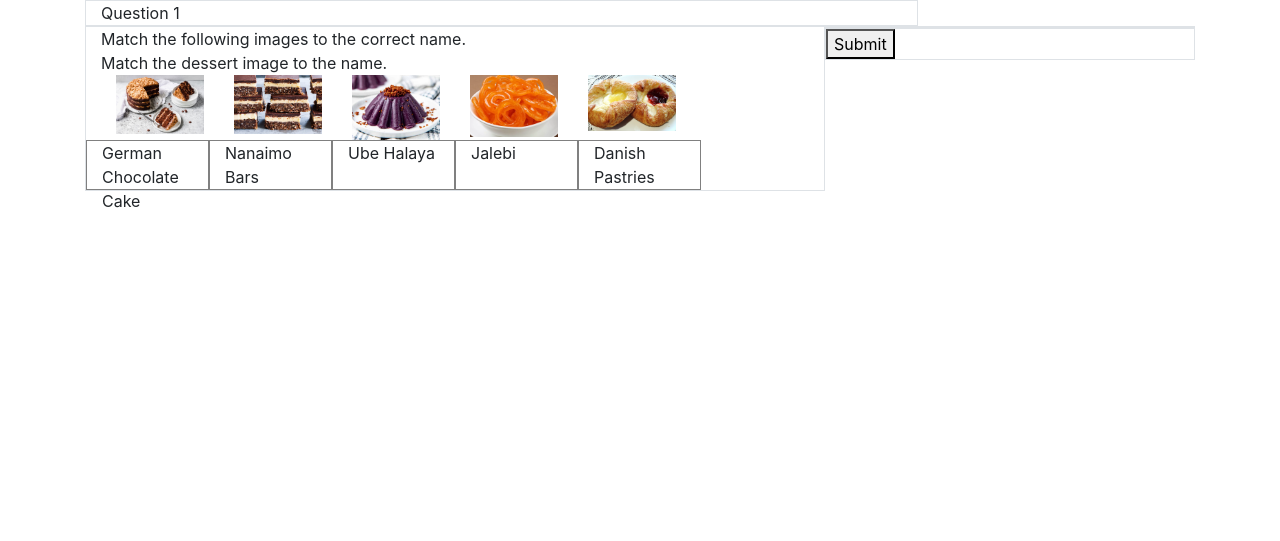
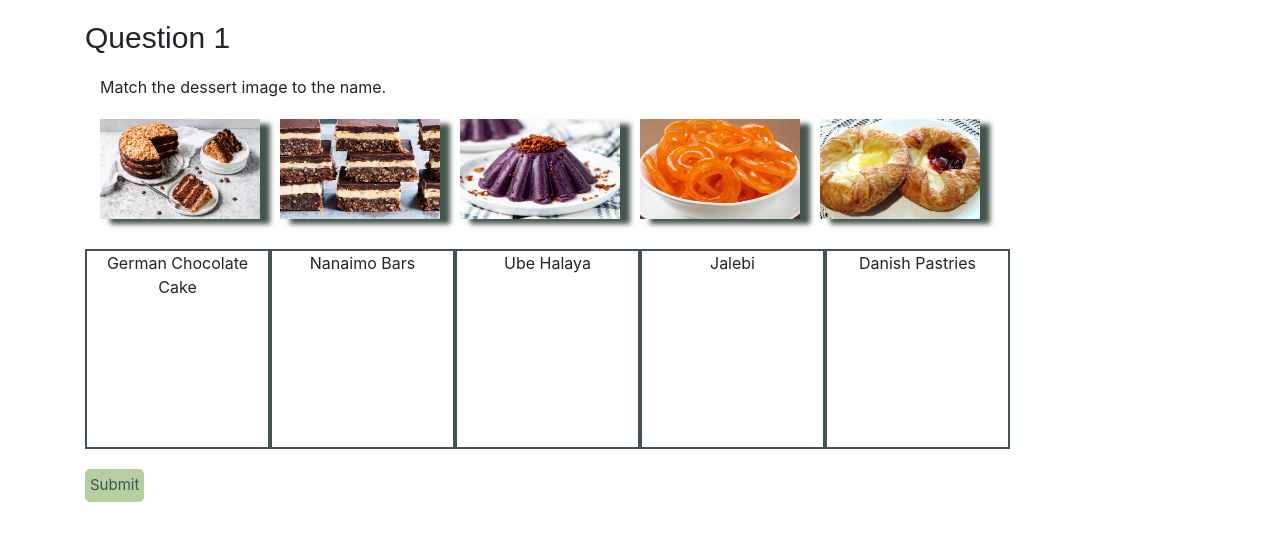
Before and after one commit to IsabelMacgill/UI_Project, a Flask app: page /quiz in a window 1280 px wide. Shown: the part 56-597 px from the top of the page. Run offline with Flask 2, Linux system fonts and the light colour scheme; some libraries are stand-ins or nearby versions.

Commit message:
format for quiz, results

```diff
--- a/server.py
+++ b/server.py
@@ -106,7 +106,7 @@ questions = {
     },
     "3":{
         "id":"3",
-        "question":"Drag the item to the appropriate description.",
+        "question":"Choose the appropriate description for the dessert.",
         "options":["protein bars","layered cookie bars","savory bars","chocolate layered bars"],
         "answer":"layered cookie bars",
         "format":"choice"
@@ -120,7 +120,7 @@ questions = {
     },
     "5":{
         "id":"5",
-        "question":"Drag the item to the appropriate description.",
+        "question":"Choose the appropriate description for the dessert.",
         "options":["taro pudding","purple yam jam", "purple rice cake", "acai"],
         "answer":"purple yam jam",
         "format":"choice"
--- a/static/quiz.css
+++ b/static/quiz.css
@@ -0,0 +1,68 @@
+#title{
+    margin: 10px 0px;
+    font-family: Arial, Helvetica, sans-serif;
+    font-size: 30px;
+    padding: 5px 0px;
+}
+.question{
+    font-family: Arial, Helvetica, sans-serif;
+    font-size: 20px;
+    padding: 10px 0px;
+}
+
+#answers{
+    padding: 10px 0px;
+}
+.choice-img{
+    width: 400px;
+    height: 250px;
+    border-radius: 10px;
+    box-shadow: 10px 5px 5px #43544c;
+    border-color: white;
+    margin: 20px -15px;
+    outline:none;
+}
+.group{
+    display: inline-block;
+    padding: 0px 20px;
+    text-align: center;
+}
+.group label{
+    display: block;
+    font-family: Arial, Helvetica, sans-serif;
+}
+.group input{
+    width: 20px;
+    height: 20px;
+}
+input[type="radio"]{
+    accent-color:#43544c;
+}
+
+.question-img{
+    padding: 20px 0px;
+}
+.question-img img{
+    width: 160px;
+    height: 100px;
+    box-shadow: 10px 5px 5px #43544c;
+    border-color: white;
+}
+.drop-answer{
+    height: 200px;
+    text-align: center;
+    vertical-align: middle;
+    border: 2px solid #43544c;
+}
+#next{
+    background-color: #b5cfa3;
+    color:#43544c;
+    font-size: 15px;
+    padding: 5px;
+    border: none;
+    border-radius: 5px;
+    margin: 10px 0px;
+}
+/* label {
+    display: block;
+} */
--- a/static/quiz.js
+++ b/static/quiz.js
@@ -215,13 +215,17 @@ function createChoiceQuestion(desserts, question){
 	setQuestion.classList.add('row')
 	setQuestion.classList.add('question')
 	let setQuestionImage = document.createElement('img')
-	setQuestionImage.classList.add('img-fluid')
+	setQuestionImage.classList.add('choice-img')
 	setQuestionImage.src = desserts[question["id"]]["image"]
 
 	let setAnswerEntry = document.createElement('div')
 	setAnswerEntry.classList.add('row')
 	setAnswerEntry.setAttribute("id", "answers")
 	let answerForm = document.createElement("form")
+
+	let divGroup1 = document.createElement("div")
+	divGroup1.setAttribute("class", "group");
+
 	let firstAnswer = document.createElement("input")
 	firstAnswer.type = "radio"
 	firstAnswer.setAttribute("id", "option-1")
@@ -229,6 +233,9 @@ function createChoiceQuestion(desserts, question){
 	firstAnswer.value = "1"
 	let firstAnswerLabel = document.createElement("label")
 	firstAnswerLabel.setAttribute("for", "1")
+
+	let divGroup2 = document.createElement("div")
+	divGroup2.setAttribute("class", "group");
 	let secondAnswer = document.createElement("input")
 	secondAnswer.type = "radio"
 	secondAnswer.setAttribute("id", "option-2")
@@ -236,6 +243,9 @@ function createChoiceQuestion(desserts, question){
 	secondAnswer.value = "2"
 	let secondAnswerLabel = document.createElement("label")
 	secondAnswerLabel.setAttribute("for", "2")
+
+	let divGroup3 = document.createElement("div")
+	divGroup3.setAttribute("class", "group");
 	let thirdAnswer = document.createElement("input")
 	thirdAnswer.type = "radio"
 	thirdAnswer.setAttribute("id", "option-3")
@@ -243,6 +253,9 @@ function createChoiceQuestion(desserts, question){
 	thirdAnswer.value = "3"
 	let thirdAnswerLabel = document.createElement("label")
 	thirdAnswerLabel.setAttribute("for", "3")
+
+	let divGroup4 = document.createElement("div")
+	divGroup4.setAttribute("class", "group");
 	let fourthAnswer = document.createElement("input")
 	fourthAnswer.type = "radio"
 	fourthAnswer.setAttribute("id", "option-4")
@@ -251,6 +264,7 @@ function createChoiceQuestion(desserts, question){
 	let fourthAnswerLabel = document.createElement("label")
 	fourthAnswerLabel.setAttribute("for", "4")
 
+	setAnswerEntry.appendChild(answerForm)
 	let setQuestionMap = document.createElement('img')
 	setQuestionMap.classList.add('img-fluid')
 	setQuestionMap.src = desserts[question["id"]]["map"]
@@ -262,15 +276,32 @@ function createChoiceQuestion(desserts, question){
 	setEntry.appendChild(setQuestionEntry)
 	$("#prompt").append(setEntry)
 
-	answerForm.appendChild(firstAnswer)
-	answerForm.appendChild(firstAnswerLabel)
-	answerForm.appendChild(secondAnswer)
-	answerForm.appendChild(secondAnswerLabel)
-	answerForm.appendChild(thirdAnswer)
-	answerForm.appendChild(thirdAnswerLabel)
-	answerForm.appendChild(fourthAnswer)
-	answerForm.appendChild(fourthAnswerLabel)
-	setAnswerEntry.appendChild(answerForm)
+
+	divGroup1.appendChild(firstAnswer);
+	divGroup1.appendChild(firstAnswerLabel)
+	answerForm.appendChild(divGroup1);
+
+	divGroup2.appendChild(secondAnswer);
+	divGroup2.appendChild(secondAnswerLabel)
+	answerForm.appendChild(divGroup2);
+
+	divGroup3.appendChild(thirdAnswer);
+	divGroup3.appendChild(thirdAnswerLabel)
+	answerForm.appendChild(divGroup3);
+
+	divGroup4.appendChild(fourthAnswer);
+	divGroup4.appendChild(fourthAnswerLabel)
+	answerForm.appendChild(divGroup4);
+
+	// answerForm.appendChild(firstAnswer)
+	// answerForm.appendChild(firstAnswerLabel)
+	// answerForm.appendChild(secondAnswer)
+	// answerForm.appendChild(secondAnswerLabel)
+	// answerForm.appendChild(thirdAnswer)
+	// answerForm.appendChild(thirdAnswerLabel)
+	// answerForm.appendChild(fourthAnswer)
+	// answerForm.appendChild(fourthAnswerLabel)
+	// setAnswerEntry.appendChild(answerForm)
 	$("#prompt").append(setAnswerEntry)
 
 	$("#title").append(parseInt(user["total"])+1)
@@ -297,28 +328,35 @@ function createDragQuestion(desserts, question){
 	setTitle.classList.add('row')
 	let setQuestion = document.createElement('div')
 	setQuestion.classList.add('row')
+
 	let setImageRow = document.createElement('div')
 	setImageRow.classList.add('row')
 	setImageRow.setAttribute("id", "image-row")
+
 	let setAnswerEntry = document.createElement('div')
 	setAnswerEntry.classList.add('row')
 	setAnswerEntry.setAttribute("id", "answers")
+
 	let firstAnswer = document.createElement('div')
 	firstAnswer.classList.add('drop-answer')
 	firstAnswer.classList.add('col-2')
 	firstAnswer.setAttribute("id", "1")
+
 	let secondAnswer = document.createElement('div')
 	secondAnswer.classList.add('drop-answer')
 	secondAnswer.classList.add('col-2')
 	secondAnswer.setAttribute("id", "2")
+
 	let thirdAnswer = document.createElement('div')
 	thirdAnswer.classList.add('drop-answer')
 	thirdAnswer.classList.add('col-2')
 	thirdAnswer.setAttribute("id", "3")
+
 	let fourthAnswer = document.createElement('div')
 	fourthAnswer.classList.add('drop-answer')
 	fourthAnswer.classList.add('col-2')
 	fourthAnswer.setAttribute("id", "4")
+
 	let fifthAnswer = document.createElement('div')
 	fifthAnswer.classList.add('drop-answer')
 	fifthAnswer.classList.add('col-2')
@@ -330,7 +368,6 @@ function createDragQuestion(desserts, question){
 	$(fourthAnswer).text(desserts[question["options"][3]]["name"])
 	$(fifthAnswer).text(desserts[question["options"][4]]["name"])
 
-	$(setTitle).text("Match the following images to the correct name.")
 	$(setQuestion).text(question["question"])
 
 	$("#title").append(parseInt(user["total"])+1)
@@ -343,7 +380,7 @@ function createDragQuestion(desserts, question){
 		setImageDiv.classList.add('question-img')
 		setImageDiv.setAttribute("id", "question-image"+i)
 		let setQuestionImage = document.createElement('img')
-		setQuestionImage.classList.add('img-fluid')
+		// setQuestionImage.classList.add('img-fluid')
 		setQuestionImage.src = desserts[question["options"][i-1]]["image"]
 		setImageDiv.appendChild(setQuestionImage)
 		setImageRow.appendChild(setImageDiv)
--- a/templates/quiz.html
+++ b/templates/quiz.html
@@ -16,21 +16,25 @@
 
 <div class="col-12">
 	<div class="row">
-		<div id="title" class="col-9 border">
+		<div id="title" class="col-9">
 			Question
 		</div>
 	</div>
 	<div class="row">
-		<div id="prompt" class="col-8 border">
+		<div id="prompt" class="col-12">
 		</div>
-		<div class="col-4">
+	</div>
+	<div class="row">
+		<button id="next"></button>
+	</div>
+		<!-- <div class="col-1">
 			<div id="map" class="row border">
 			</div>
 			<div class="row border">
 				<button id="next"></button>
 			</div>
-		</div>
-	</div>
+		</div> -->
+	<!-- </div> -->
 </div>
 
 {% endblock %}
```
Also changed, not shown: static/results.css (added, +34 -0 lines), templates/results.html (+21 -10 lines).
